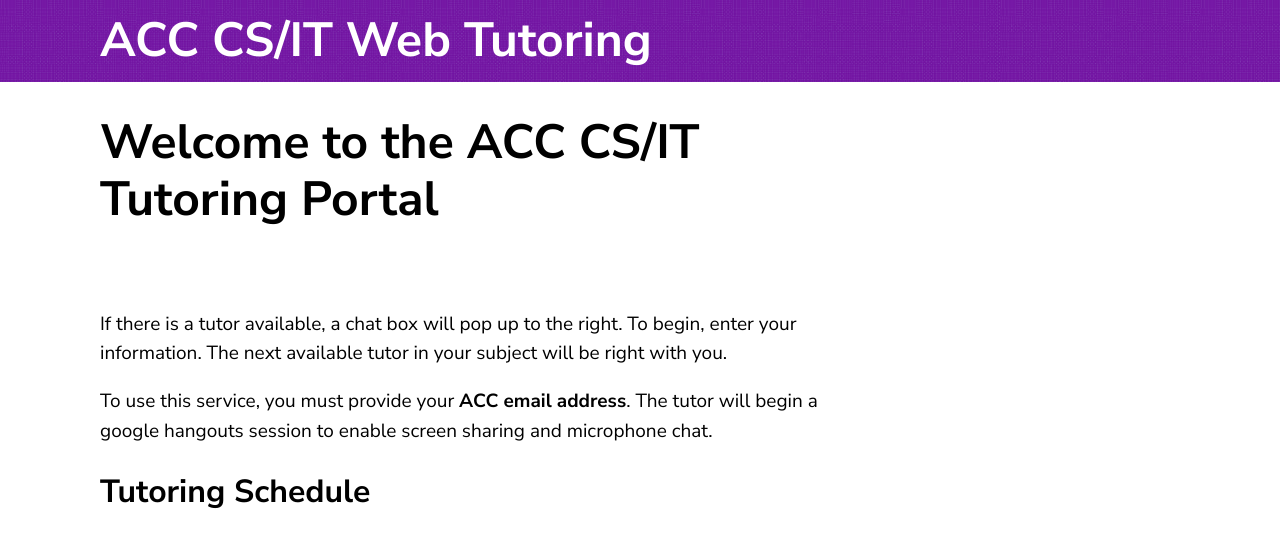
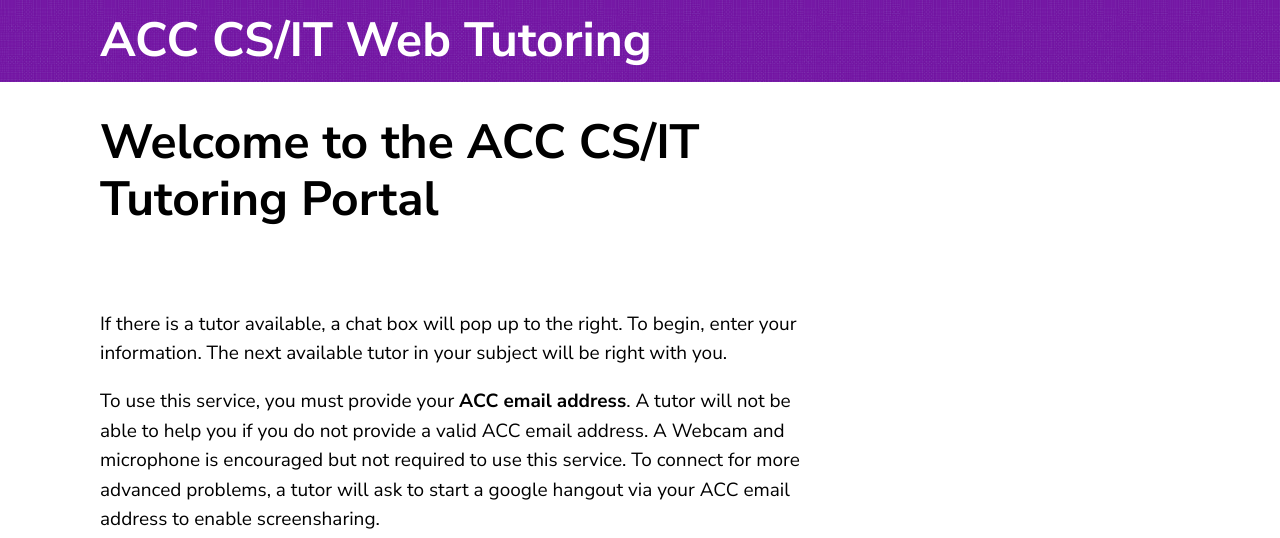
Before and after one commit to roosterrichard/acctutor, a Jekyll site: the page built from index.md, in a window 1280 px wide. Shown: the top 538 px of the page. Built offline with Jekyll 4.4.1, drawn with Linux system fonts in a browser that asks for light colours; our own code applies the rules of GitHub Pages for plain Markdown files; grey boxes are pictures that could not be loaded.

Commit message:
more instructions

```diff
--- a/index.md
+++ b/index.md
@@ -10,9 +10,12 @@ If there is a tutor available, a chat box will pop up to the right. To begin,
 enter your information. The next available tutor in your subject will be right
 with you.
 
-To use this service, you must provide your __ACC email address__. The tutor will
-begin a google hangouts session to enable screen sharing and microphone chat.
+To use this service, you must provide your __ACC email address__. A tutor will
+not be able to help you if you do not provide a valid ACC email address. A Webcam
+and microphone is encouraged but not required to use this service. To connect for
+more advanced problems, a tutor will ask to start a google hangout via your ACC
+email address to enable screensharing.
 
 ## Tutoring Schedule
 
-<iframe src="https://calendar.google.com/calendar/b/2/embed?height=600&amp;wkst=2&amp;bgcolor=%238E24AA&amp;ctz=America%2FChicago&amp;src=Zy5hdXN0aW5jYy5lZHVfdjNtdWJqOW9iMmt1dnRvMjRqamZ0Nmk0bmNAZ3JvdXAuY2FsZW5kYXIuZ29vZ2xlLmNvbQ&amp;color=%23F4511E&amp;mode=WEEK&amp;showTitle=0&amp;showNav=0&amp;showTabs=0&amp;showPrint=0&amp;showDate=0&amp;showCalendars=0" style="border-width:0" width="800" height="600" frameborder="0" scrolling="no"></iframe>
+<iframe src="https://calendar.google.com/calendar/b/2/embed?height=600&amp;wkst=2&amp;bgcolor=%238E24AA&amp;ctz=America%2FChicago&amp;src=Zy5hdXN0aW5jYy5lZHVfdjNtdWJqOW9iMmt1dnRvMjRqamZ0Nmk0bmNAZ3JvdXAuY2FsZW5kYXIuZ29vZ2xlLmNvbQ&amp;color=%23F4511E&amp;mode=WEEK&amp;showTitle=0&amp;showNav=0&amp;showTabs=0&amp;showPrint=0&amp;showDate=0&amp;showCalendars=0" style="border-width:0" width="600" height="600" frameborder="0" scrolling="no"></iframe>
```
